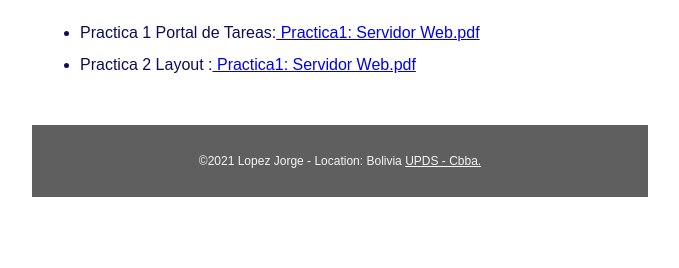
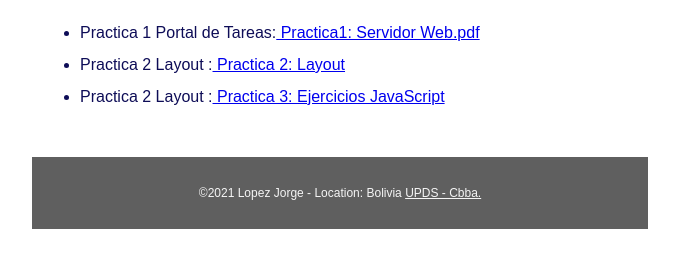
Before and after one commit to Jordi1005/TecnologiaWebI, a plain HTML site: page index.html in a window 1280 px wide. Shown: the part 196-464 px from the top of the page, without its empty margins (300-979 px from the left). Drawn offline with Linux system fonts and the light colour scheme.

Commit message:
Practica3

```diff
--- a/index.html
+++ b/index.html
@@ -18,7 +18,8 @@
     <ul>
 
       <li>Practica 1 Portal de Tareas:<a href="pdf/LopezGarciaJorgeErnesto_PortaldeTareas.pdf">  Practica1: Servidor Web.pdf</a></li>
-      <li>Practica 2 Layout :<a href="Layout/layout_Page.html">  Practica1: Servidor Web.pdf</a></li>
+      <li>Practica 2 Layout :<a href="Layout/layout_Page.html">  Practica 2: Layout</a></li>
+      <li>Practica 2 Layout :<a href="PracticaJavaScript/index.html">  Practica 3: Ejercicios JavaScript</a></li>
 
     </ul>
 
```
